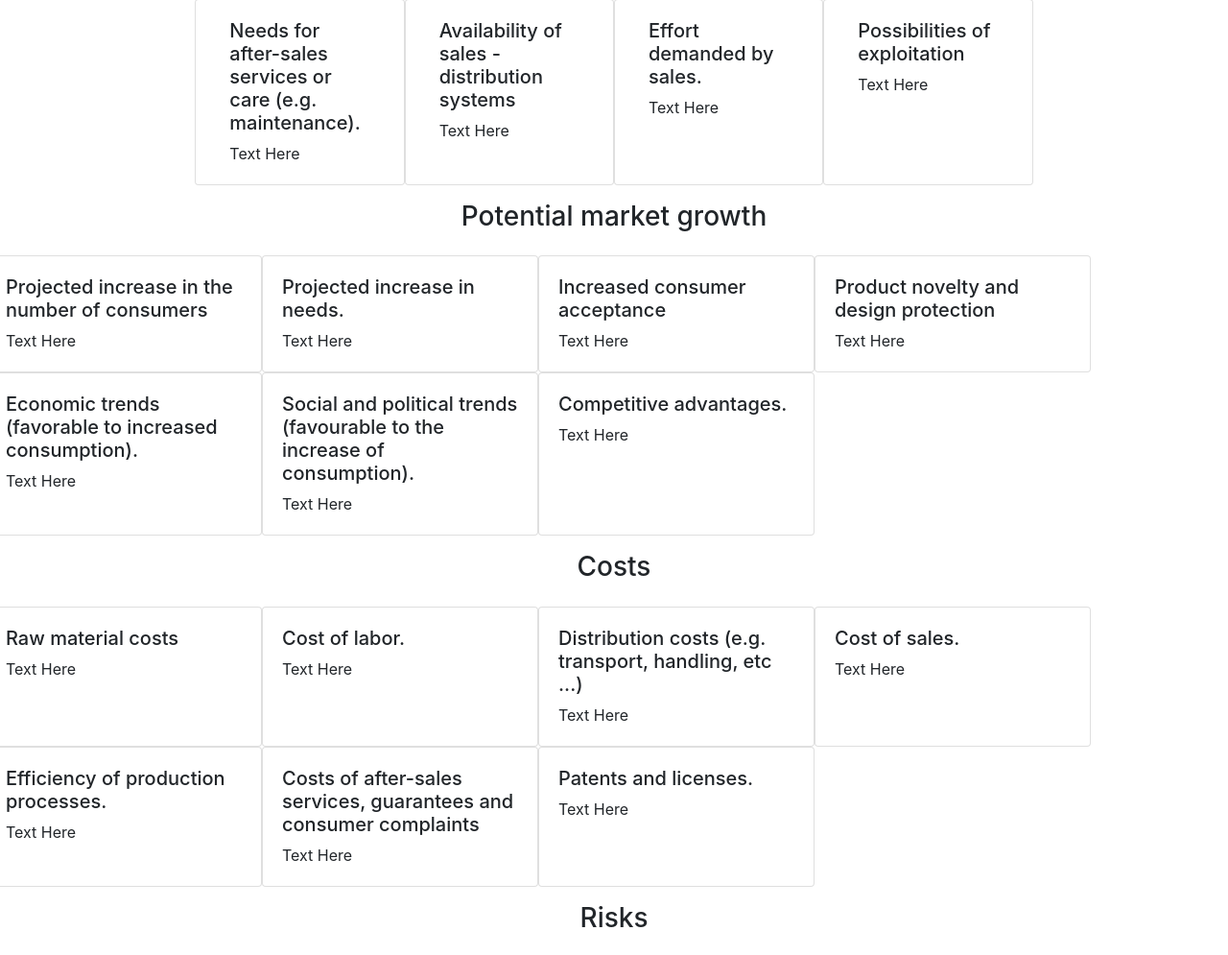
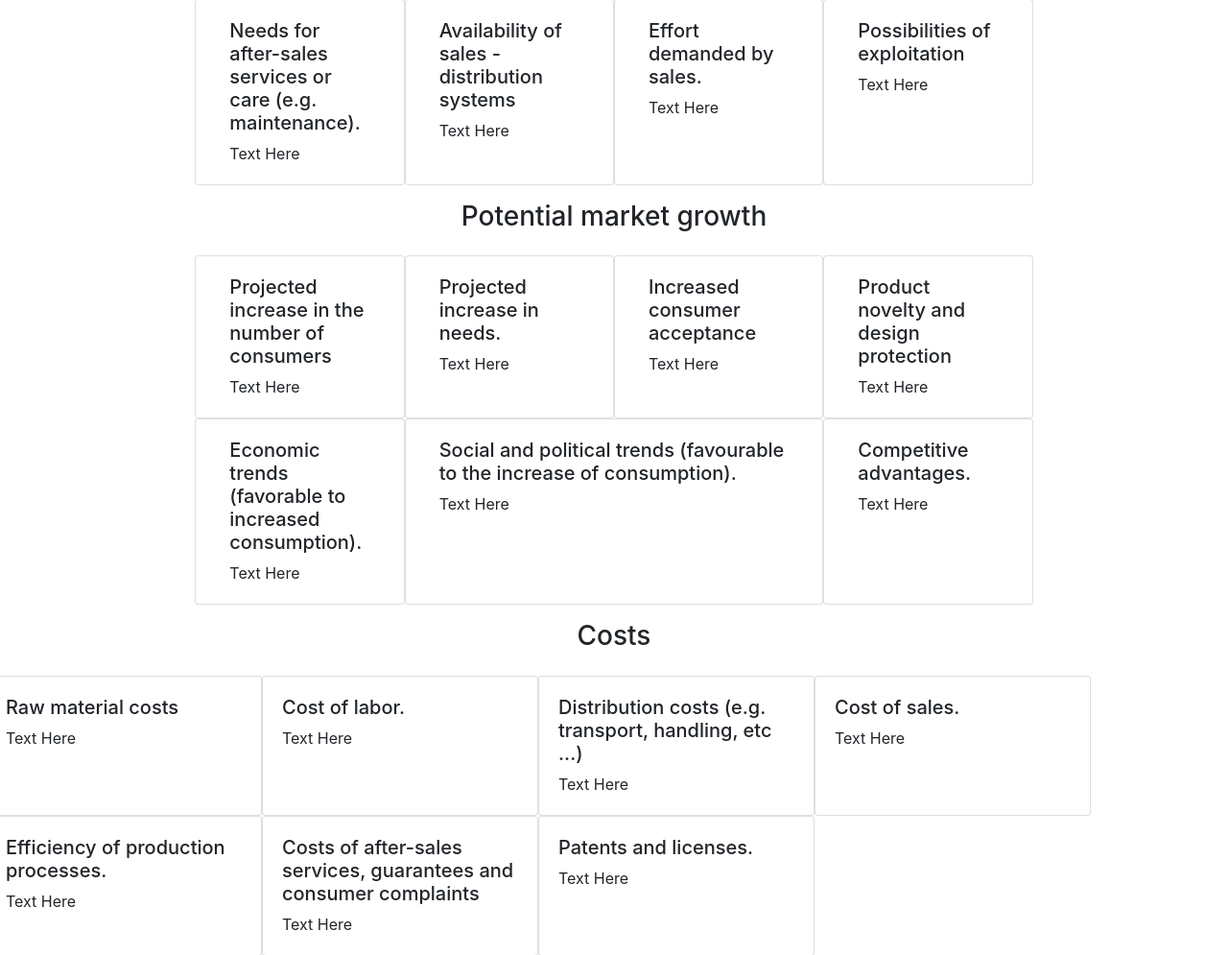
Before and after one commit to Andres6936/Vrosky, a PHP site: page /html/Questions.php in a window 1280 px wide. Shown: the part 373-1368 px from the top of the page at 96% size. Run offline with PHP 8.4, Linux system fonts and the light colour scheme.

Commit message:
Align row and col for the second topic

```diff
--- a/html/Questions.php
+++ b/html/Questions.php
@@ -100,49 +100,49 @@ $var->showNavigation($links);
         <h3 class="h3 text-center">Potential market growth</h3>
     </div>
 
-    <div class="card" style="width: 18rem;">
+    <div class="card col-sm-2 offset-sm-2" style="width: 18rem;">
         <div class="card-body">
             <h5 class="card-tittle">Projected increase in the number of consumers</h5>
             <p class="card-text">Text Here</p>
         </div>
     </div>
 
-    <div class="card" style="width: 18rem;">
+    <div class="card col-sm-2" style="width: 18rem;">
         <div class="card-body">
             <h5 class="card-tittle">Projected increase in needs.</h5>
             <p class="card-text">Text Here</p>
         </div>
     </div>
 
-    <div class="card" style="width: 18rem;">
+    <div class="card col-sm-2" style="width: 18rem;">
         <div class="card-body">
             <h5 class="card-tittle">Increased consumer acceptance</h5>
             <p class="card-text">Text Here</p>
         </div>
     </div>
 
-    <div class="card" style="width: 18rem;">
+    <div class="card col-sm-2" style="width: 18rem;">
         <div class="card-body">
             <h5 class="card-tittle">Product novelty and design protection</h5>
             <p class="card-text">Text Here</p>
         </div>
     </div>
 
-    <div class="card" style="width: 18rem;">
+    <div class="card col-sm-2 offset-sm-2" style="width: 18rem;">
         <div class="card-body">
             <h5 class="card-tittle">Economic trends (favorable to increased consumption).</h5>
             <p class="card-text">Text Here</p>
         </div>
     </div>
 
-    <div class="card" style="width: 18rem;">
+    <div class="card col-sm-4" style="width: 18rem;">
         <div class="card-body">
             <h5 class="card-tittle">Social and political trends (favourable to the increase of consumption).</h5>
             <p class="card-text">Text Here</p>
         </div>
     </div>
 
-    <div class="card" style="width: 18rem;">
+    <div class="card col-sm-2" style="width: 18rem;">
         <div class="card-body">
             <h5 class="card-tittle">Competitive advantages.</h5>
             <p class="card-text">Text Here</p>
```
